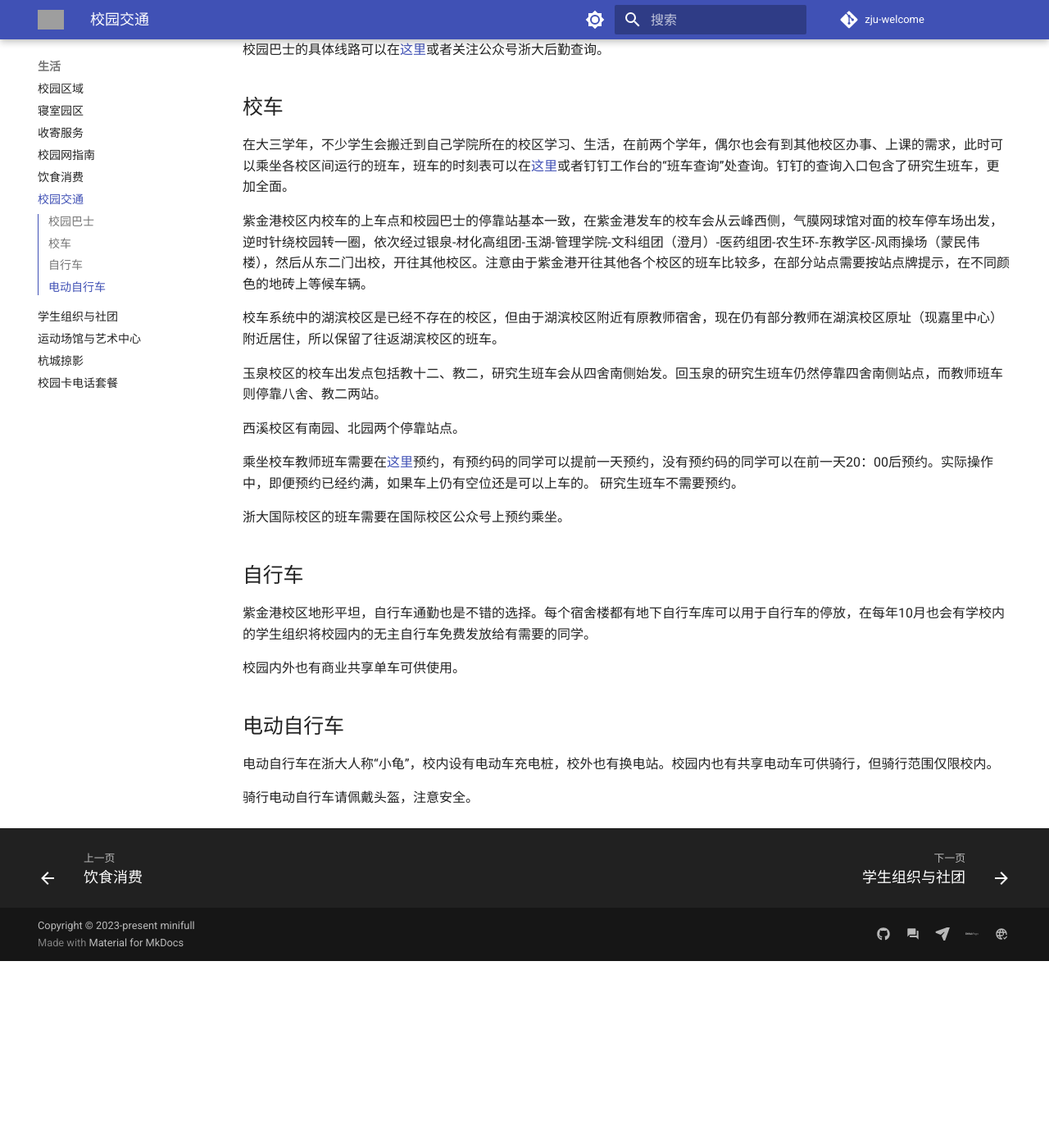
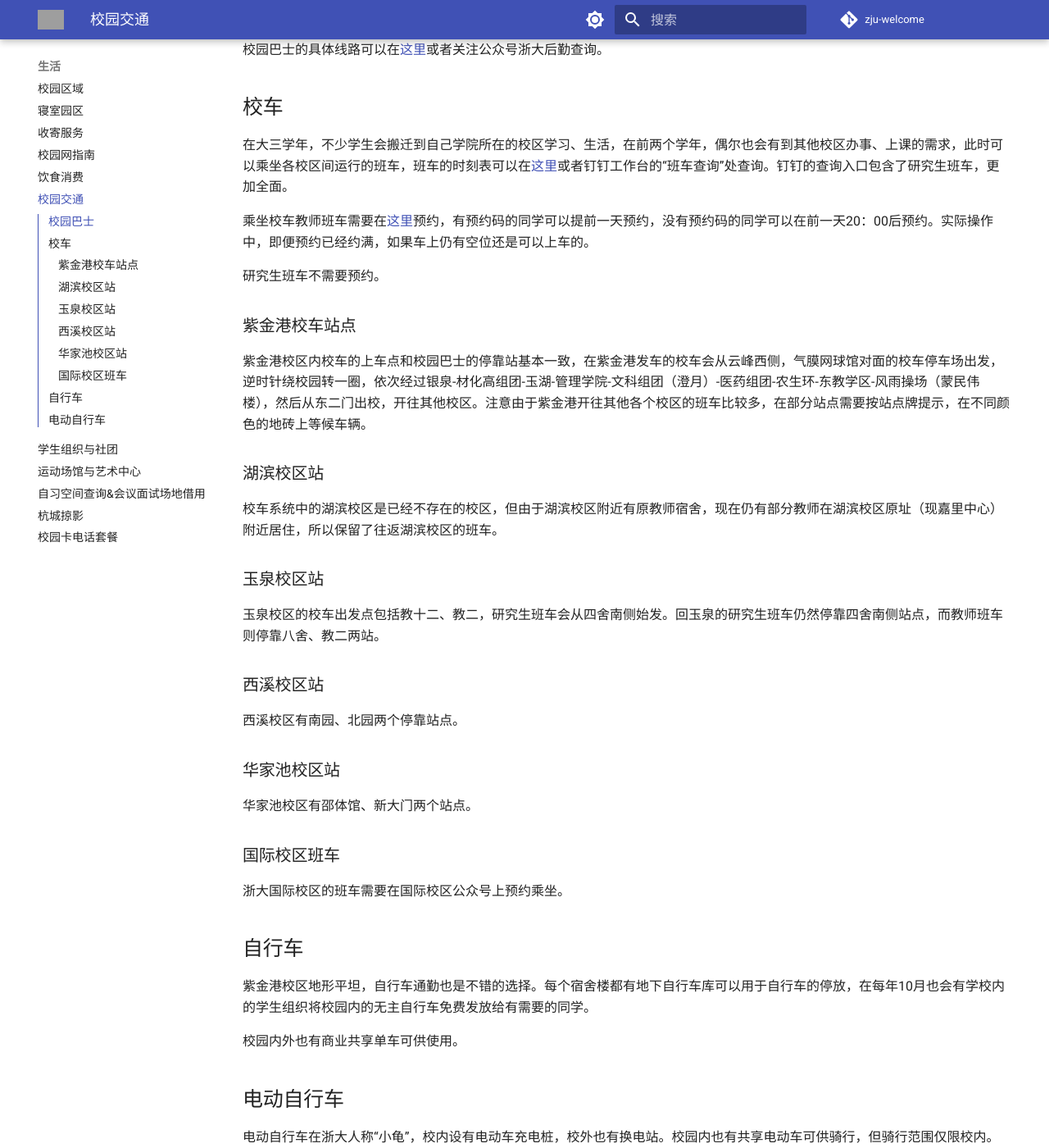
Before and after one commit to mini-full/zju-welcome, an MkDocs documentation site: the page built from docs/life/traffic.md, in a window 1280 px wide and 1400 px high, scrolled down 431 px. Shown: the whole window at 82% size. Built offline with MkDocs 1.6.1 and Material for MkDocs 9.7.7, drawn with Linux system fonts in a browser that asks for light colours; comment, search, counter and statistics services are not loaded; before the commit the page ends 1603 px from its top, so only the background shows below that; grey boxes are pictures that could not be loaded.

```diff
--- a/docs/life/traffic.md
+++ b/docs/life/traffic.md
@@ -15,16 +15,31 @@
 
 在大三学年，不少学生会搬迁到自己学院所在的校区学习、生活，在前两个学年，偶尔也会有到其他校区办事、上课的需求，此时可以乘坐各校区间运行的班车，班车的时刻表可以在[这里](http://car.zju.edu.cn/)或者钉钉工作台的“班车查询”处查询。钉钉的查询入口包含了研究生班车，更加全面。
 
+乘坐校车教师班车需要在[这里](http://car.zju.edu.cn/)预约，有预约码的同学可以提前一天预约，没有预约码的同学可以在前一天20：00后预约。实际操作中，即便预约已经约满，如果车上仍有空位还是可以上车的。
+
+研究生班车不需要预约。
+
+### 紫金港校车站点
+
 紫金港校区内校车的上车点和校园巴士的停靠站基本一致，在紫金港发车的校车会从云峰西侧，气膜网球馆对面的校车停车场出发，逆时针绕校园转一圈，依次经过银泉-材化高组团-玉湖-管理学院-文科组团（澄月）-医药组团-农生环-东教学区-风雨操场（蒙民伟楼），然后从东二门出校，开往其他校区。注意由于紫金港开往其他各个校区的班车比较多，在部分站点需要按站点牌提示，在不同颜色的地砖上等候车辆。
+
+### 湖滨校区站
 
 校车系统中的湖滨校区是已经不存在的校区，但由于湖滨校区附近有原教师宿舍，现在仍有部分教师在湖滨校区原址（现嘉里中心）附近居住，所以保留了往返湖滨校区的班车。
 
+### 玉泉校区站
+
 玉泉校区的校车出发点包括教十二、教二，研究生班车会从四舍南侧始发。回玉泉的研究生班车仍然停靠四舍南侧站点，而教师班车则停靠八舍、教二两站。
+
+### 西溪校区站
 
 西溪校区有南园、北园两个停靠站点。
 
-乘坐校车教师班车需要在[这里](http://car.zju.edu.cn/)预约，有预约码的同学可以提前一天预约，没有预约码的同学可以在前一天20：00后预约。实际操作中，即便预约已经约满，如果车上仍有空位还是可以上车的。
-研究生班车不需要预约。
+### 华家池校区站
+
+华家池校区有邵体馆、新大门两个站点。
+
+### 国际校区班车
 
 浙大国际校区的班车需要在国际校区公众号上预约乘坐。
 
--- a/mkdocs.yml
+++ b/mkdocs.yml
@@ -73,6 +73,7 @@
     - 校园交通: "life/traffic.md"
     - 学生组织与社团: "life/extracurricular.md"
     - 运动场馆与艺术中心: "life/sports.md"
+    - 自习空间查询&会议面试场地借用: "life/public_resources.md"
     - 杭城掠影: "life/hangzhou.md"
     - 校园卡电话套餐: "life/cellphone-plans.md"
   - 园区:
```
Also changed, not shown: docs/dorms/yunfeng.md (+4 -4 lines), docs/life/campus.md (+10 -10 lines), docs/life/dorm.md (+4 -2 lines), docs/life/public_resources.md (added, +29 -0 lines), docs/life/sports.md (+7 -1 lines).
